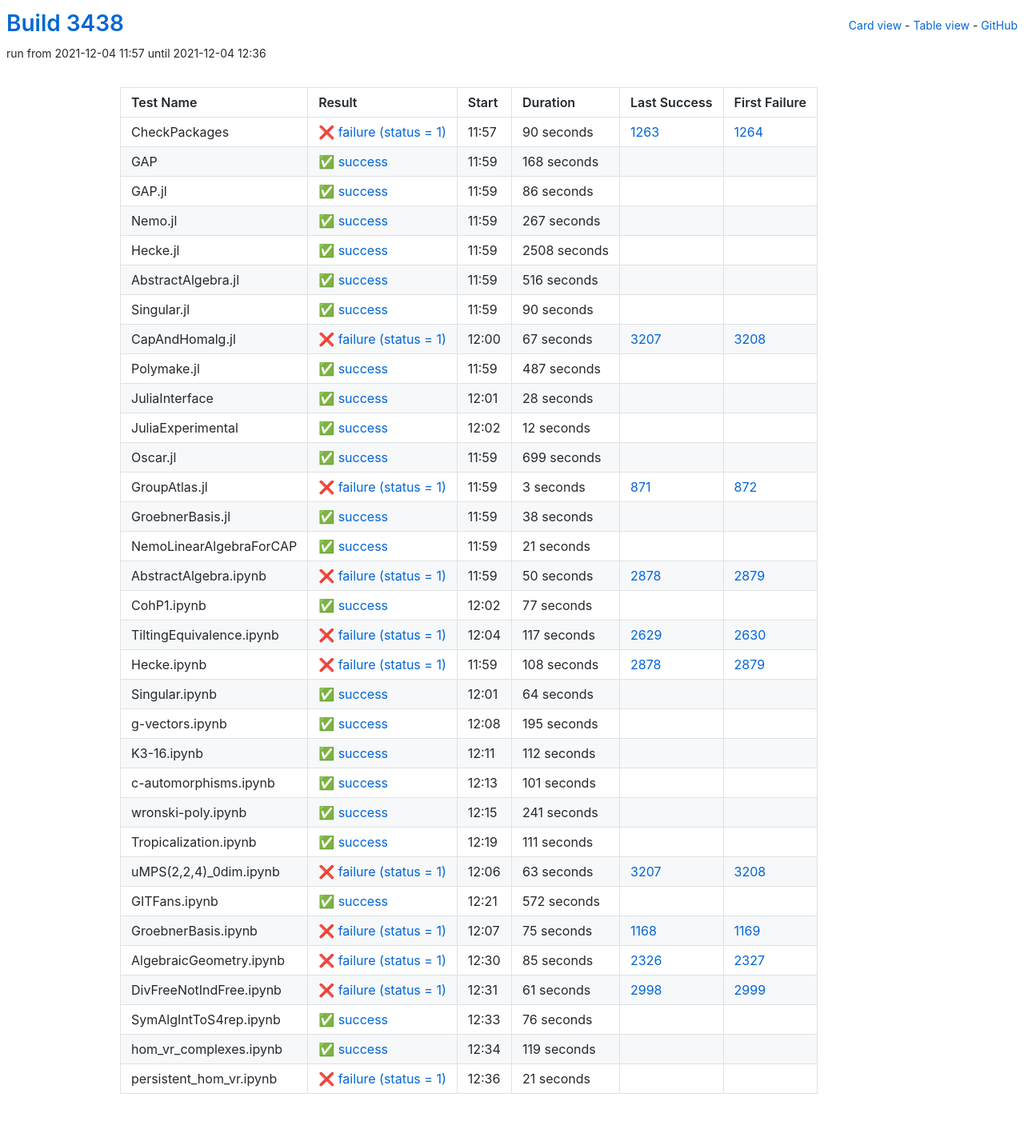
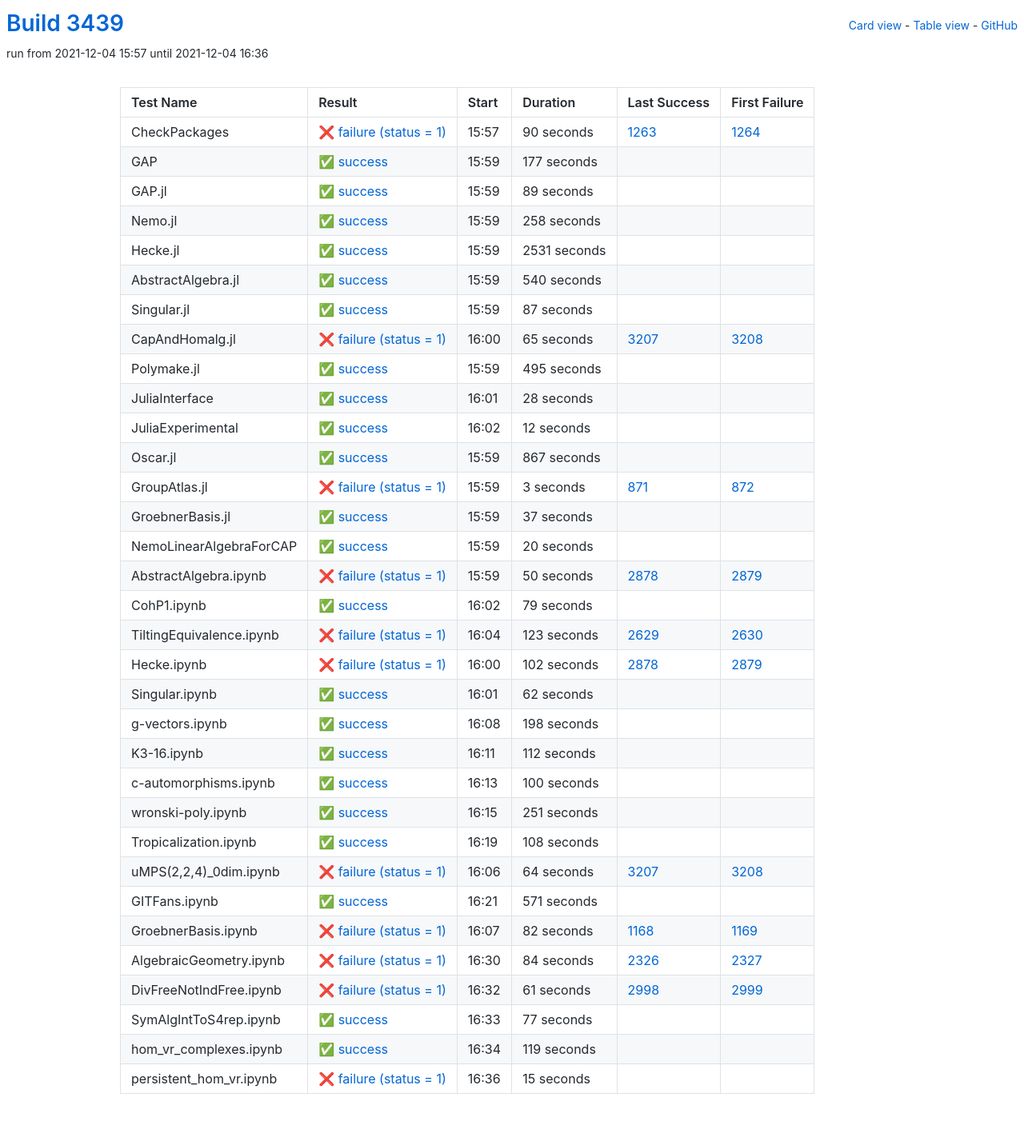
Before and after one commit to oscar-system/oscar-ci-status-stable, a Jekyll site: the page built from table.html, in a window 1280 px wide. Shown: the whole page at 80% size. Built offline with Jekyll 4.4.1, drawn with Linux system fonts in a browser that asks for light colours.

Commit message:
Build #3439

```diff
--- a/_data/ci.yml
+++ b/_data/ci.yml
@@ -1,6 +1,6 @@
 ---
-build: 3438
-build_url: https://oscarci.mathematik.uni-kl.de/job/oscar-stable/3438/
+build: 3439
+build_url: https://oscarci.mathematik.uni-kl.de/job/oscar-stable/3439/
 job: oscar-stable
 organization: oscar-system
 repo: oscar-ci-status-stable
@@ -8,8 +8,8 @@ repourl: https://github.com/oscar-system/oscar-ci-status-stable
 tests:
 - name: CheckPackages
   id: checkpackages
-  log: https://oscarci.mathematik.uni-kl.de/job/oscar-stable/3438/artifact/logs/build-3438/CheckPackages.log
-  start: 2021-12-04 11:57
+  log: https://oscarci.mathematik.uni-kl.de/job/oscar-stable/3439/artifact/logs/build-3439/CheckPackages.log
+  start: 2021-12-04 15:57
   success: false
   exitcode: 1
   status: failure
@@ -20,104 +20,104 @@ tests:
   first_failure_url: https://oscarci.mathematik.uni-kl.de/job/oscar-stable/1264/
 - name: GAP
   id: gap
-  log: https://oscarci.mathematik.uni-kl.de/job/oscar-stable/3438/artifact/logs/build-3438/GAP.log
-  start: 2021-12-04 11:59
+  log: https://oscarci.mathematik.uni-kl.de/job/oscar-stable/3439/artifact/logs/build-3439/GAP.log
+  start: 2021-12-04 15:59
   success: true
   exitcode: 0
   status: success
-  duration: 168
+  duration: 177
   last_success: false
   last_success_url:
   first_failure: false
   first_failure_url:
 - name: GAP.jl
   id: gap-jl
-  log: https://oscarci.mathematik.uni-kl.de/job/oscar-stable/3438/artifact/logs/build-3438/GAP.jl.log
-  start: 2021-12-04 11:59
+  log: https://oscarci.mathematik.uni-kl.de/job/oscar-stable/3439/artifact/logs/build-3439/GAP.jl.log
+  start: 2021-12-04 15:59
   success: true
   exitcode: 0
   status: success
-  duration: 86
+  duration: 89
   last_success: false
   last_success_url:
   first_failure: false
   first_failure_url:
 - name: Nemo.jl
   id: nemo-jl
-  log: https://oscarci.mathematik.uni-kl.de/job/oscar-stable/3438/artifact/logs/build-3438/Nemo.jl.log
-  start: 2021-12-04 11:59
+  log: https://oscarci.mathematik.uni-kl.de/job/oscar-stable/3439/artifact/logs/build-3439/Nemo.jl.log
+  start: 2021-12-04 15:59
   success: true
   exitcode: 0
   status: success
-  duration: 267
+  duration: 258
   last_success: false
   last_success_url:
   first_failure: false
   first_failure_url:
 - name: Hecke.jl
   id: hecke-jl
-  log: https://oscarci.mathematik.uni-kl.de/job/oscar-stable/3438/artifact/logs/build-3438/Hecke.jl.log
-  start: 2021-12-04 11:59
+  log: https://oscarci.mathematik.uni-kl.de/job/oscar-stable/3439/artifact/logs/build-3439/Hecke.jl.log
+  start: 2021-12-04 15:59
   success: true
   exitcode: 0
   status: success
-  duration: 2508
+  duration: 2531
   last_success: false
   last_success_url:
   first_failure: false
   first_failure_url:
 - name: AbstractAlgebra.jl
   id: abstractalgebra-jl
-  log: https://oscarci.mathematik.uni-kl.de/job/oscar-stable/3438/artifact/logs/build-3438/AbstractAlgebra.jl.log
-  start: 2021-12-04 11:59
+  log: https://oscarci.mathematik.uni-kl.de/job/oscar-stable/3439/artifact/logs/build-3439/AbstractAlgebra.jl.log
+  start: 2021-12-04 15:59
   success: true
   exitcode: 0
   status: success
-  duration: 516
+  duration: 540
   last_success: false
   last_success_url:
   first_failure: false
   first_failure_url:
 - name: Singular.jl
   id: singular-jl
-  log: https://oscarci.mathematik.uni-kl.de/job/oscar-stable/3438/artifact/logs/build-3438/Singular.jl.log
-  start: 2021-12-04 11:59
+  log: https://oscarci.mathematik.uni-kl.de/job/oscar-stable/3439/artifact/logs/build-3439/Singular.jl.log
+  start: 2021-12-04 15:59
   success: true
   exitcode: 0
   status: success
-  duration: 90
+  duration: 87
   last_success: false
   last_success_url:
   first_failure: false
   first_failure_url:
 - name: CapAndHomalg.jl
   id: capandhomalg-jl
-  log: https://oscarci.mathematik.uni-kl.de/job/oscar-stable/3438/artifact/logs/build-3438/CapAndHomalg.jl.log
-  start: 2021-12-04 12:00
+  log: https://oscarci.mathematik.uni-kl.de/job/oscar-stable/3439/artifact/logs/build-3439/CapAndHomalg.jl.log
+  start: 2021-12-04 16:00
   success: false
   exitcode: 1
   status: failure
-  duration: 67
+  duration: 65
   last_success: 3207
   last_success_url: https://oscarci.mathematik.uni-kl.de/job/oscar-stable/3207/
   first_failure: 3208
   first_failure_url: https://oscarci.mathematik.uni-kl.de/job/oscar-stable/3208/
 - name: Polymake.jl
   id: polymake-jl
-  log: https://oscarci.mathematik.uni-kl.de/job/oscar-stable/3438/artifact/logs/build-3438/Polymake.jl.log
-  start: 2021-12-04 11:59
+  log: https://oscarci.mathematik.uni-kl.de/job/oscar-stable/3439/artifact/logs/build-3439/Polymake.jl.log
+  start: 2021-12-04 15:59
   success: true
   exitcode: 0
   status: success
-  duration: 487
+  duration: 495
   last_success: false
   last_success_url:
   first_failure: false
   first_failure_url:
 - name: JuliaInterface
   id: juliainterface
-  log: https://oscarci.mathematik.uni-kl.de/job/oscar-stable/3438/artifact/logs/build-3438/JuliaInterface.log
-  start: 2021-12-04 12:01
+  log: https://oscarci.mathematik.uni-kl.de/job/oscar-stable/3439/artifact/logs/build-3439/JuliaInterface.log
+  start: 2021-12-04 16:01
   success: true
   exitcode: 0
   status: success
@@ -128,8 +128,8 @@ tests:
   first_failure_url:
 - name: JuliaExperimental
   id: juliaexperimental
-  log: https://oscarci.mathematik.uni-kl.de/job/oscar-stable/3438/artifact/logs/build-3438/JuliaExperimental.log
-  start: 2021-12-04 12:02
+  log: https://oscarci.mathematik.uni-kl.de/job/oscar-stable/3439/artifact/logs/build-3439/JuliaExperimental.log
+  start: 2021-12-04 16:02
   success: true
   exitcode: 0
   status: success
@@ -140,20 +140,20 @@ tests:
   first_failure_url:
 - name: Oscar.jl
   id: oscar-jl
-  log: https://oscarci.mathematik.uni-kl.de/job/oscar-stable/3438/artifact/logs/build-3438/Oscar.jl.log
-  start: 2021-12-04 11:59
+  log: https://oscarci.mathematik.uni-kl.de/job/oscar-stable/3439/artifact/logs/build-3439/Oscar.jl.log
+  start: 2021-12-04 15:59
   success: true
   exitcode: 0
   status: success
-  duration: 699
+  duration: 867
   last_success: false
   last_success_url:
   first_failure: false
   first_failure_url:
 - name: GroupAtlas.jl
   id: groupatlas-jl
-  log: https://oscarci.mathematik.uni-kl.de/job/oscar-stable/3438/artifact/logs/build-3438/GroupAtlas.jl.log
-  start: 2021-12-04 11:59
+  log: https://oscarci.mathematik.uni-kl.de/job/oscar-stable/3439/artifact/logs/build-3439/GroupAtlas.jl.log
+  start: 2021-12-04 15:59
   success: false
   exitcode: 1
   status: failure
@@ -164,32 +164,32 @@ tests:
   first_failure_url: https://oscarci.mathematik.uni-kl.de/job/oscar-stable/872/
 - name: GroebnerBasis.jl
   id: groebnerbasis-jl
-  log: https://oscarci.mathematik.uni-kl.de/job/oscar-stable/3438/artifact/logs/build-3438/GroebnerBasis.jl.log
-  start: 2021-12-04 11:59
+  log: https://oscarci.mathematik.uni-kl.de/job/oscar-stable/3439/artifact/logs/build-3439/GroebnerBasis.jl.log
+  start: 2021-12-04 15:59
   success: true
   exitcode: 0
   status: success
-  duration: 38
+  duration: 37
   last_success: false
   last_success_url:
   first_failure: false
   first_failure_url:
 - name: NemoLinearAlgebraForCAP
   id: nemolinearalgebraforcap
-  log: https://oscarci.mathematik.uni-kl.de/job/oscar-stable/3438/artifact/logs/build-3438/NemoLinearAlgebraForCAP.log
-  start: 2021-12-04 11:59
+  log: https://oscarci.mathematik.uni-kl.de/job/oscar-stable/3439/artifact/logs/build-3439/NemoLinearAlgebraForCAP.log
+  start: 2021-12-04 15:59
   success: true
   exitcode: 0
   status: success
-  duration: 21
+  duration: 20
   last_success: false
   last_success_url:
   first_failure: false
   first_failure_url:
 - name: AbstractAlgebra.ipynb
   id: abstractalgebra-ipynb
-  log: https://oscarci.mathematik.uni-kl.de/job/oscar-stable/3438/artifact/logs/build-3438/AbstractAlgebra.ipynb.log
-  start: 2021-12-04 11:59
+  log: https://oscarci.mathematik.uni-kl.de/job/oscar-stable/3439/artifact/logs/build-3439/AbstractAlgebra.ipynb.log
+  start: 2021-12-04 15:59
   success: false
   exitcode: 1
   status: failure
@@ -200,68 +200,68 @@ tests:
   first_failure_url: https://oscarci.mathematik.uni-kl.de/job/oscar-stable/2879/
 - name: CohP1.ipynb
   id: cohp1-ipynb
-  log: https://oscarci.mathematik.uni-kl.de/job/oscar-stable/3438/artifact/logs/build-3438/CohP1.ipynb.log
-  start: 2021-12-04 12:02
+  log: https://oscarci.mathematik.uni-kl.de/job/oscar-stable/3439/artifact/logs/build-3439/CohP1.ipynb.log
+  start: 2021-12-04 16:02
   success: true
   exitcode: 0
   status: success
-  duration: 77
+  duration: 79
   last_success: false
   last_success_url:
   first_failure: false
   first_failure_url:
 - name: TiltingEquivalence.ipynb
   id: tiltingequivalence-ipynb
-  log: https://oscarci.mathematik.uni-kl.de/job/oscar-stable/3438/artifact/logs/build-3438/TiltingEquivalence.ipynb.log
-  start: 2021-12-04 12:04
+  log: https://oscarci.mathematik.uni-kl.de/job/oscar-stable/3439/artifact/logs/build-3439/TiltingEquivalence.ipynb.log
+  start: 2021-12-04 16:04
   success: false
   exitcode: 1
   status: failure
-  duration: 117
+  duration: 123
   last_success: 2629
   last_success_url: https://oscarci.mathematik.uni-kl.de/job/oscar-stable/2629/
   first_failure: 2630
   first_failure_url: https://oscarci.mathematik.uni-kl.de/job/oscar-stable/2630/
 - name: Hecke.ipynb
   id: hecke-ipynb
-  log: https://oscarci.mathematik.uni-kl.de/job/oscar-stable/3438/artifact/logs/build-3438/Hecke.ipynb.log
-  start: 2021-12-04 11:59
+  log: https://oscarci.mathematik.uni-kl.de/job/oscar-stable/3439/artifact/logs/build-3439/Hecke.ipynb.log
+  start: 2021-12-04 16:00
   success: false
   exitcode: 1
   status: failure
-  duration: 108
+  duration: 102
   last_success: 2878
   last_success_url: https://oscarci.mathematik.uni-kl.de/job/oscar-stable/2878/
   first_failure: 2879
   first_failure_url: https://oscarci.mathematik.uni-kl.de/job/oscar-stable/2879/
 - name: Singular.ipynb
   id: singular-ipynb
-  log: https://oscarci.mathematik.uni-kl.de/job/oscar-stable/3438/artifact/logs/build-3438/Singular.ipynb.log
-  start: 2021-12-04 12:01
+  log: https://oscarci.mathematik.uni-kl.de/job/oscar-stable/3439/artifact/logs/build-3439/Singular.ipynb.log
+  start: 2021-12-04 16:01
   success: true
   exitcode: 0
   status: success
-  duration: 64
+  duration: 62
   last_success: false
   last_success_url:
   first_failure: false
   first_failure_url:
 - name: g-vectors.ipynb
   id: g-vectors-ipynb
-  log: https://oscarci.mathematik.uni-kl.de/job/oscar-stable/3438/artifact/logs/build-3438/g-vectors.ipynb.log
-  start: 2021-12-04 12:08
+  log: https://oscarci.mathematik.uni-kl.de/job/oscar-stable/3439/artifact/logs/build-3439/g-vectors.ipynb.log
+  start: 2021-12-04 16:08
   success: true
   exitcode: 0
   status: success
-  duration: 195
+  duration: 198
   last_success: false
   last_success_url:
   first_failure: false
   first_failure_url:
 - name: K3-16.ipynb
   id: k3-16-ipynb
-  log: https://oscarci.mathematik.uni-kl.de/job/oscar-stable/3438/artifact/logs/build-3438/K3-16.ipynb.log
-  start: 2021-12-04 12:11
+  log: https://oscarci.mathematik.uni-kl.de/job/oscar-stable/3439/artifact/logs/build-3439/K3-16.ipynb.log
+  start: 2021-12-04 16:11
   success: true
   exitcode: 0
   status: success
@@ -272,92 +272,92 @@ tests:
   first_failure_url:
 - name: c-automorphisms.ipynb
   id: c-automorphisms-ipynb
-  log: https://oscarci.mathematik.uni-kl.de/job/oscar-stable/3438/artifact/logs/build-3438/c-automorphisms.ipynb.log
-  start: 2021-12-04 12:13
+  log: https://oscarci.mathematik.uni-kl.de/job/oscar-stable/3439/artifact/logs/build-3439/c-automorphisms.ipynb.log
+  start: 2021-12-04 16:13
   success: true
   exitcode: 0
   status: success
-  duration: 101
+  duration: 100
   last_success: false
   last_success_url:
   first_failure: false
   first_failure_url:
 - name: wronski-poly.ipynb
   id: wronski-poly-ipynb
-  log: https://oscarci.mathematik.uni-kl.de/job/oscar-stable/3438/artifact/logs/build-3438/wronski-poly.ipynb.log
-  start: 2021-12-04 12:15
+  log: https://oscarci.mathematik.uni-kl.de/job/oscar-stable/3439/artifact/logs/build-3439/wronski-poly.ipynb.log
+  start: 2021-12-04 16:15
   success: true
   exitcode: 0
   status: success
-  duration: 241
+  duration: 251
   last_success: false
   last_success_url:
   first_failure: false
   first_failure_url:
 - name: Tropicalization.ipynb
   id: tropicalization-ipynb
-  log: https://oscarci.mathematik.uni-kl.de/job/oscar-stable/3438/artifact/logs/build-3438/Tropicalization.ipynb.log
-  start: 2021-12-04 12:19
+  log: https://oscarci.mathematik.uni-kl.de/job/oscar-stable/3439/artifact/logs/build-3439/Tropicalization.ipynb.log
+  start: 2021-12-04 16:19
   success: true
   exitcode: 0
   status: success
-  duration: 111
+  duration: 108
   last_success: false
   last_success_url:
   first_failure: false
   first_failure_url:
 - name: uMPS(2,2,4)_0dim.ipynb
   id: umps-2-2-4-0dim-ipynb
-  log: https://oscarci.mathematik.uni-kl.de/job/oscar-stable/3438/artifact/logs/build-3438/uMPS-2-2-4-_0dim.ipynb.log
-  start: 2021-12-04 12:06
+  log: https://oscarci.mathematik.uni-kl.de/job/oscar-stable/3439/artifact/logs/build-3439/uMPS-2-2-4-_0dim.ipynb.log
+  start: 2021-12-04 16:06
   success: false
   exitcode: 1
   status: failure
-  duration: 63
+  duration: 64
   last_success: 3207
   last_success_url: https://oscarci.mathematik.uni-kl.de/job/oscar-stable/3207/
   first_failure: 3208
   first_failure_url: https://oscarci.mathematik.uni-kl.de/job/oscar-stable/3208/
 - name: GITFans.ipynb
   id: gitfans-ipynb
-  log: https://oscarci.mathematik.uni-kl.de/job/oscar-stable/3438/artifact/logs/build-3438/GITFans.ipynb.log
-  start: 2021-12-04 12:21
+  log: https://oscarci.mathematik.uni-kl.de/job/oscar-stable/3439/artifact/logs/build-3439/GITFans.ipynb.log
+  start: 2021-12-04 16:21
   success: true
   exitcode: 0
   status: success
-  duration: 572
+  duration: 571
   last_success: false
   last_success_url:
   first_failure: false
   first_failure_url:
 - name: GroebnerBasis.ipynb
   id: groebnerbasis-ipynb
-  log: https://oscarci.mathematik.uni-kl.de/job/oscar-stable/3438/artifact/logs/build-3438/GroebnerBasis.ipynb.log
-  start: 2021-12-04 12:07
+  log: https://oscarci.mathematik.uni-kl.de/job/oscar-stable/3439/artifact/logs/build-3439/GroebnerBasis.ipynb.log
+  start: 2021-12-04 16:07
   success: false
   exitcode: 1
   status: failure
-  duration: 75
+  duration: 82
   last_success: 1168
   last_success_url: https://oscarci.mathematik.uni-kl.de/job/oscar-stable/1168/
   first_failure: 1169
   first_failure_url: https://oscarci.mathematik.uni-kl.de/job/oscar-stable/1169/
 - name: AlgebraicGeometry.ipynb
   id: algebraicgeometry-ipynb
-  log: https://oscarci.mathematik.uni-kl.de/job/oscar-stable/3438/artifact/logs/build-3438/AlgebraicGeometry.ipynb.log
-  start: 2021-12-04 12:30
+  log: https://oscarci.mathematik.uni-kl.de/job/oscar-stable/3439/artifact/logs/build-3439/AlgebraicGeometry.ipynb.log
+  start: 2021-12-04 16:30
   success: false
   exitcode: 1
   status: failure
-  duration: 85
+  duration: 84
   last_success: 2326
   last_success_url: https://oscarci.mathematik.uni-kl.de/job/oscar-stable/2326/
   first_failure: 2327
   first_failure_url: https://oscarci.mathematik.uni-kl.de/job/oscar-stable/2327/
 - name: DivFreeNotIndFree.ipynb
   id: divfreenotindfree-ipynb
-  log: https://oscarci.mathematik.uni-kl.de/job/oscar-stable/3438/artifact/logs/build-3438/DivFreeNotIndFree.ipynb.log
-  start: 2021-12-04 12:31
+  log: https://oscarci.mathematik.uni-kl.de/job/oscar-stable/3439/artifact/logs/build-3439/DivFreeNotIndFree.ipynb.log
+  start: 2021-12-04 16:32
   success: false
   exitcode: 1
   status: failure
@@ -368,20 +368,20 @@ tests:
   first_failure_url: https://oscarci.mathematik.uni-kl.de/job/oscar-stable/2999/
 - name: SymAlgIntToS4rep.ipynb
   id: symalginttos4rep-ipynb
-  log: https://oscarci.mathematik.uni-kl.de/job/oscar-stable/3438/artifact/logs/build-3438/SymAlgIntToS4rep.ipynb.log
-  start: 2021-12-04 12:33
+  log: https://oscarci.mathematik.uni-kl.de/job/oscar-stable/3439/artifact/logs/build-3439/SymAlgIntToS4rep.ipynb.log
+  start: 2021-12-04 16:33
   success: true
   exitcode: 0
   status: success
-  duration: 76
+  duration: 77
   last_success: false
   last_success_url:
   first_failure: false
   first_failure_url:
 - name: hom_vr_complexes.ipynb
   id: hom-vr-complexes-ipynb
-  log: https://oscarci.mathematik.uni-kl.de/job/oscar-stable/3438/artifact/logs/build-3438/hom_vr_complexes.ipynb.log
-  start: 2021-12-04 12:34
+  log: https://oscarci.mathematik.uni-kl.de/job/oscar-stable/3439/artifact/logs/build-3439/hom_vr_complexes.ipynb.log
+  start: 2021-12-04 16:34
   success: true
   exitcode: 0
   status: success
@@ -392,12 +392,12 @@ tests:
   first_failure_url:
 - name: persistent_hom_vr.ipynb
   id: persistent-hom-vr-ipynb
-  log: https://oscarci.mathematik.uni-kl.de/job/oscar-stable/3438/artifact/logs/build-3438/persistent_hom_vr.ipynb.log
-  start: 2021-12-04 12:36
+  log: https://oscarci.mathematik.uni-kl.de/job/oscar-stable/3439/artifact/logs/build-3439/persistent_hom_vr.ipynb.log
+  start: 2021-12-04 16:36
   success: false
   exitcode: 1
   status: failure
-  duration: 21
+  duration: 15
   last_success: false
   last_success_url:
   first_failure: false
```
Also changed, not shown: README.md.
